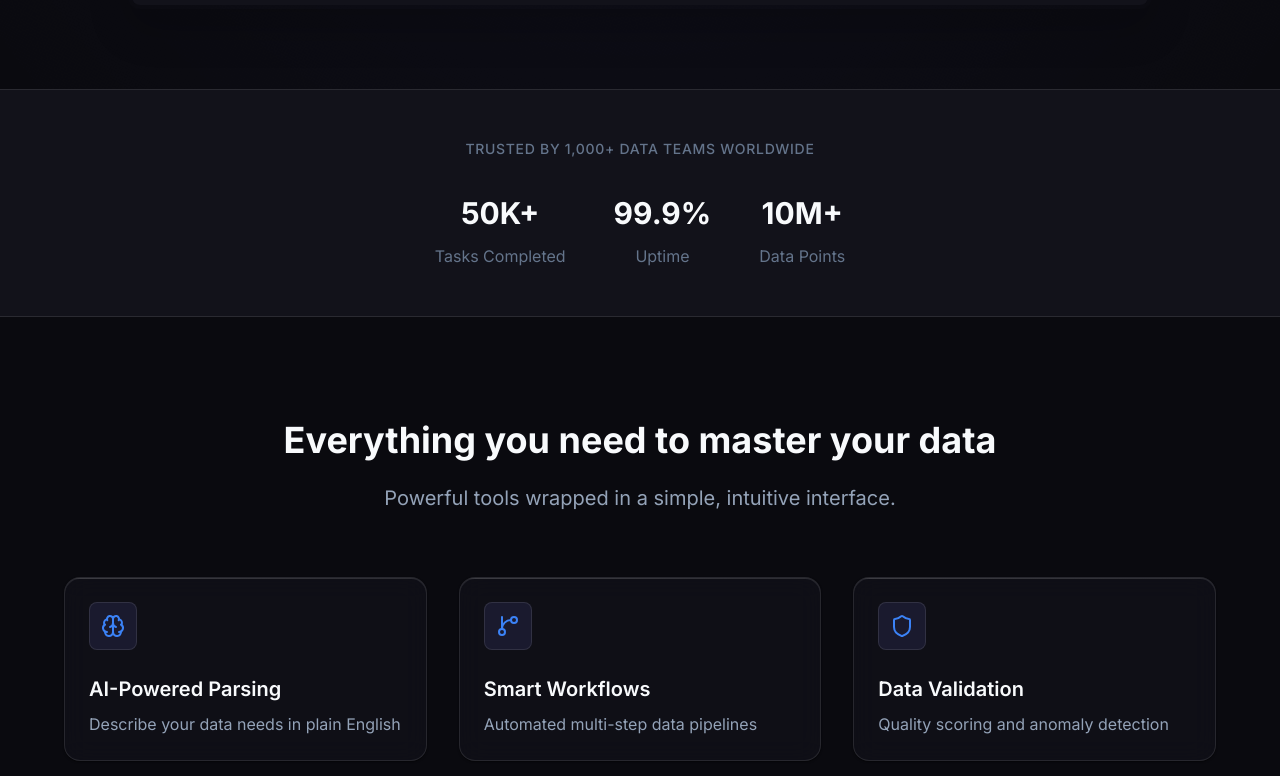
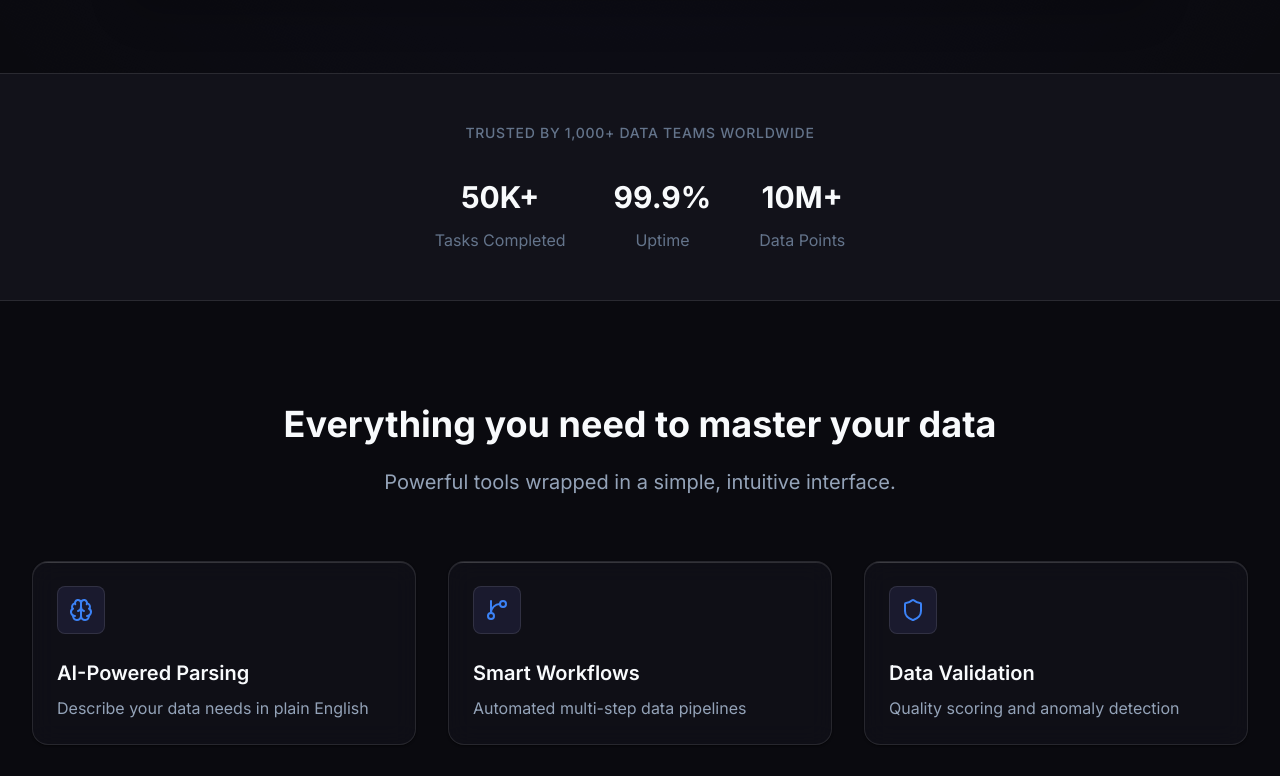
Before and after one commit to A-P-S-Bhaidav/InsightAI, a Next.js app: page / in a window 1280 px wide. Shown: the part 1000-1776 px from the top of the page. Built offline with nearby package versions, Linux system fonts and the light colour scheme.

Commit message:
style: enhance mobile responsiveness and full-screen desktop layout

```diff
--- a/src/app/globals.css
+++ b/src/app/globals.css
@@ -1175,22 +1175,18 @@ button {
   }
 
   .sidebar {
-    width: 100%;
-    height: auto;
-    flex-direction: row;
-    border-right: none;
-    border-bottom: 1px solid var(--border-color);
-    z-index: var(--z-sticky);
+    position: fixed;
+    top: 0;
+    left: 0;
+    height: 100vh !important;
+    width: 240px !important;
+    z-index: 100;
+    transform: translateX(-100%);
+    transition: transform 0.3s ease;
   }
 
-  .sidebar-header {
-    display: none;
-  }
-
-  .sidebar-nav {
-    flex-direction: row;
-    overflow-x: auto;
-    padding: var(--space-2);
+  .sidebar.mobile-open {
+    transform: translateX(0);
   }
 
   .page-header {
@@ -1214,4 +1210,26 @@ button {
     align-items: flex-end;
     padding: 0;
   }
+
+  /* Mobile Utilities */
+  .hidden-mobile {
+    display: none !important;
+  }
+
+  .flex-col-mobile {
+    flex-direction: column !important;
+  }
+
+  .mobile-overlay-active {
+    overflow: hidden;
+  }
+
+  .mobile-only-flex {
+    display: flex !important;
+  }
 }
+
+/* Base Desktop Hidden Utilities */
+.mobile-only-flex {
+  display: none !important;
+}
--- a/src/app/login/page.tsx
+++ b/src/app/login/page.tsx
@@ -76,10 +76,10 @@ function LoginForm() {
 
   return (
     <div style={{ minHeight: '100vh', display: 'flex', alignItems: 'center', justifyContent: 'center', background: 'var(--bg-default)' }}>
-      <div className="card animate-fade-in" style={{ display: 'flex', maxWidth: '1000px', width: '100%', margin: '2rem', padding: '0', overflow: 'hidden', minHeight: '600px' }}>
+      <div className="card animate-fade-in flex-col-mobile" style={{ display: 'flex', maxWidth: '1000px', width: '100%', margin: '1rem', padding: '0', overflow: 'hidden', minHeight: '600px' }}>
 
         {/* Left Side - Branding */}
-        <div style={{ flex: 1, background: 'linear-gradient(135deg, var(--color-primary) 0%, var(--color-accent) 100%)', padding: '3rem', display: 'flex', flexDirection: 'column', justifyContent: 'center', color: 'white' }}>
+        <div className="hidden-mobile" style={{ flex: 1, background: 'linear-gradient(135deg, var(--color-primary) 0%, var(--color-accent) 100%)', padding: '3rem', display: 'flex', flexDirection: 'column', justifyContent: 'center', color: 'white' }}>
           <div style={{ display: 'flex', alignItems: 'center', gap: '0.75rem', marginBottom: '2rem' }}>
             <Brain size={40} />
             <h1 style={{ fontSize: '2rem', margin: 0 }}>InsightAI</h1>
@@ -92,7 +92,7 @@ function LoginForm() {
         </div>
 
         {/* Right Side - Login Form */}
-        <div style={{ flex: 1, padding: '4rem', display: 'flex', flexDirection: 'column', justifyContent: 'center', background: 'var(--bg-surface)' }}>
+        <div style={{ flex: 1, padding: '2rem', display: 'flex', flexDirection: 'column', justifyContent: 'center', background: 'var(--bg-surface)' }}>
           <div style={{ marginBottom: '2rem' }}>
             <h2 style={{ fontSize: '1.75rem', marginBottom: '0.5rem' }}>Welcome back</h2>
             <p style={{ color: 'var(--color-text-secondary)' }}>Sign in to continue to your dashboard</p>
--- a/src/app/page.tsx
+++ b/src/app/page.tsx
@@ -38,7 +38,7 @@ export default function LandingPage() {
   return (
     <div style={{ minHeight: '100vh', backgroundColor: 'var(--bg-main)', color: 'var(--text-primary)' }}>
       {/* Navigation */}
-      <nav style={{ display: 'flex', alignItems: 'center', justifyContent: 'space-between', padding: '1.5rem 1.5rem', maxWidth: '1200px', margin: '0 auto' }}>
+      <nav style={{ display: 'flex', alignItems: 'center', justifyContent: 'space-between', padding: '1rem 2rem', width: '100%', margin: '0 auto' }}>
         <div style={{ display: 'flex', alignItems: 'center', gap: '0.5rem' }}>
           <Brain style={{ color: 'var(--color-primary)', width: '32px', height: '32px' }} />
           <span style={{ fontWeight: 'bold', fontSize: '1.25rem', letterSpacing: '-0.025em' }}>InsightAI</span>
@@ -105,7 +105,7 @@ export default function LandingPage() {
 
       {/* Section 2: Trusted By / Stats Bar */}
       <section className="reveal" style={{ padding: '3rem 0', borderTop: '1px solid var(--border-color)', borderBottom: '1px solid var(--border-color)', backgroundColor: 'var(--bg-surface)' }}>
-        <div style={{ maxWidth: '1200px', margin: '0 auto', padding: '0 1.5rem', textAlign: 'center' }}>
+        <div style={{ width: '100%', margin: '0 auto', padding: '0 2rem', textAlign: 'center' }}>
           <p style={{ color: 'var(--text-muted)', fontWeight: 500, fontSize: '0.875rem', letterSpacing: '0.05em', textTransform: 'uppercase', marginBottom: '2rem' }}>
             Trusted by 1,000+ data teams worldwide
           </p>
@@ -127,7 +127,7 @@ export default function LandingPage() {
       </section>
 
       {/* Section 3: Features Grid */}
-      <section id="features" style={{ padding: '6rem 1.5rem', maxWidth: '1200px', margin: '0 auto' }}>
+      <section id="features" style={{ padding: '6rem 2rem', width: '100%', margin: '0 auto' }}>
         <div className="reveal" style={{ textAlign: 'center', marginBottom: '4rem' }}>
           <h2 style={{ fontSize: '2.25rem', fontWeight: 'bold', marginBottom: '1rem' }}>Everything you need to master your data</h2>
           <p style={{ fontSize: '1.25rem', color: 'var(--text-secondary)', maxWidth: '600px', margin: '0 auto' }}>
@@ -157,7 +157,7 @@ export default function LandingPage() {
 
       {/* Section 4: How It Works */}
       <section style={{ padding: '6rem 0', backgroundColor: 'var(--bg-surface)', overflow: 'hidden' }}>
-        <div style={{ maxWidth: '1200px', margin: '0 auto', padding: '0 1.5rem' }}>
+        <div style={{ width: '100%', margin: '0 auto', padding: '0 2rem' }}>
           <div className="reveal" style={{ textAlign: 'center', marginBottom: '5rem' }}>
             <h2 style={{ fontSize: '2.25rem', fontWeight: 'bold', marginBottom: '1rem' }}>How It Works</h2>
             <p style={{ fontSize: '1.25rem', color: 'var(--text-secondary)' }}>Three simple steps to structured data.</p>
@@ -165,7 +165,7 @@ export default function LandingPage() {
 
           <div style={{ display: 'flex', flexDirection: 'column', gap: '6rem' }}>
             {/* Step 1 */}
-            <div className="reveal-left" style={{ display: 'flex', flexWrap: 'wrap', alignItems: 'center', gap: '3rem' }}>
+            <div className="reveal-left flex-col-mobile" style={{ display: 'flex', flexWrap: 'wrap', alignItems: 'center', gap: '3rem' }}>
               <div style={{ flex: '1 1 400px' }}>
                 <div style={{ width: '48px', height: '48px', borderRadius: '50%', backgroundColor: 'var(--color-primary)', color: 'white', display: 'flex', alignItems: 'center', justifyContent: 'center', fontSize: '1.25rem', fontWeight: 'bold', marginBottom: '1.5rem' }}>1</div>
                 <h3 style={{ fontSize: '1.875rem', fontWeight: 'bold', marginBottom: '1.5rem' }}>Describe Your Data</h3>
@@ -188,7 +188,7 @@ export default function LandingPage() {
             </div>
 
             {/* Step 2 */}
-            <div className="reveal-right" style={{ display: 'flex', flexWrap: 'wrap', alignItems: 'center', gap: '3rem', flexDirection: 'row-reverse' }}>
+            <div className="reveal-right flex-col-mobile" style={{ display: 'flex', flexWrap: 'wrap', alignItems: 'center', gap: '3rem', flexDirection: 'row-reverse' }}>
               <div style={{ flex: '1 1 400px' }}>
                 <div style={{ width: '48px', height: '48px', borderRadius: '50%', backgroundColor: 'var(--color-secondary)', color: 'white', display: 'flex', alignItems: 'center', justifyContent: 'center', fontSize: '1.25rem', fontWeight: 'bold', marginBottom: '1.5rem' }}>2</div>
                 <h3 style={{ fontSize: '1.875rem', fontWeight: 'bold', marginBottom: '1.5rem' }}>AI Creates a Pipeline</h3>
@@ -220,7 +220,7 @@ export default function LandingPage() {
             </div>
 
             {/* Step 3 */}
-            <div className="reveal-left" style={{ display: 'flex', flexWrap: 'wrap', alignItems: 'center', gap: '3rem' }}>
+            <div className="reveal-left flex-col-mobile" style={{ display: 'flex', flexWrap: 'wrap', alignItems: 'center', gap: '3rem' }}>
               <div style={{ flex: '1 1 400px' }}>
                 <div style={{ width: '48px', height: '48px', borderRadius: '50%', backgroundColor: 'var(--color-success)', color: 'white', display: 'flex', alignItems: 'center', justifyContent: 'center', fontSize: '1.25rem', fontWeight: 'bold', marginBottom: '1.5rem' }}>3</div>
                 <h3 style={{ fontSize: '1.875rem', fontWeight: 'bold', marginBottom: '1.5rem' }}>Get Structured Results</h3>
@@ -272,7 +272,7 @@ export default function LandingPage() {
       </section>
 
       {/* Section 5: Screenshots / Dashboard Preview */}
-      <section className="reveal" style={{ padding: '6rem 1.5rem', maxWidth: '1200px', margin: '0 auto', textAlign: 'center' }}>
+      <section className="reveal" style={{ padding: '6rem 2rem', width: '100%', margin: '0 auto', textAlign: 'center' }}>
         <h2 style={{ fontSize: '2.25rem', fontWeight: 'bold', marginBottom: '1rem' }}>A command center for all your data operations</h2>
         <p style={{ fontSize: '1.25rem', color: 'var(--text-secondary)', marginBottom: '3rem', maxWidth: '600px', margin: '0 auto 3rem' }}>
           Monitor tasks, analyze quality scores, and manage datasets from one powerful dashboard.
@@ -315,7 +315,7 @@ export default function LandingPage() {
 
       {/* Section 7: Footer */}
       <footer style={{ backgroundColor: 'var(--bg-surface)', borderTop: '1px solid var(--border-color)', padding: '3rem 1.5rem' }}>
-        <div className="grid-4" style={{ maxWidth: '1200px', margin: '0 auto', gap: '2rem', marginBottom: '2rem' }}>
+        <div className="grid-4" style={{ width: '100%', margin: '0 auto', gap: '2rem', marginBottom: '2rem' }}>
           <div style={{ gridColumn: 'span 2' }}>
             <div style={{ display: 'flex', alignItems: 'center', gap: '0.5rem', marginBottom: '1rem' }}>
               <Brain style={{ color: 'var(--color-primary)', width: '24px', height: '24px' }} />
@@ -342,7 +342,7 @@ export default function LandingPage() {
             </ul>
           </div>
         </div>
-        <div style={{ maxWidth: '1200px', margin: '0 auto', paddingTop: '2rem', borderTop: '1px solid var(--border-color)', display: 'flex', flexWrap: 'wrap', alignItems: 'center', justifyContent: 'space-between', gap: '1rem', fontSize: '0.875rem', color: 'var(--text-muted)' }}>
+        <div className="flex-col-mobile" style={{ width: '100%', margin: '0 auto', paddingTop: '2rem', borderTop: '1px solid var(--border-color)', display: 'flex', flexWrap: 'wrap', alignItems: 'center', justifyContent: 'space-between', gap: '1rem', fontSize: '0.875rem', color: 'var(--text-muted)' }}>
           <p>© {new Date().getFullYear()} InsightAI Inc. All rights reserved.</p>
           <div style={{ display: 'flex', gap: '1rem' }}>
             <a href="#" style={{ color: 'inherit', textDecoration: 'none' }}>Twitter</a>
--- a/src/app/signup/page.tsx
+++ b/src/app/signup/page.tsx
@@ -107,10 +107,10 @@ export default function SignupPage() {
 
   return (
     <div style={{ minHeight: '100vh', display: 'flex', alignItems: 'center', justifyContent: 'center', background: 'var(--color-bg-dark, #0a0a0f)' }}>
-      <div className="card animate-fade-in" style={{ display: 'flex', maxWidth: '1000px', width: '100%', margin: '2rem', padding: '0', overflow: 'hidden', minHeight: '600px' }}>
+      <div className="card animate-fade-in flex-col-mobile" style={{ display: 'flex', maxWidth: '1000px', width: '100%', margin: '1rem', padding: '0', overflow: 'hidden', minHeight: '600px' }}>
 
         {/* Left Side - Branding */}
-        <div style={{ flex: 1, background: 'linear-gradient(135deg, var(--color-primary) 0%, var(--color-accent) 100%)', padding: '3rem', display: 'flex', flexDirection: 'column', justifyContent: 'center', color: 'white' }}>
+        <div className="hidden-mobile" style={{ flex: 1, background: 'linear-gradient(135deg, var(--color-primary) 0%, var(--color-accent) 100%)', padding: '3rem', display: 'flex', flexDirection: 'column', justifyContent: 'center', color: 'white' }}>
           <div style={{ display: 'flex', alignItems: 'center', gap: '0.75rem', marginBottom: '2rem' }}>
             <Brain size={40} />
             <h1 style={{ fontSize: '2rem', margin: 0 }}>InsightAI</h1>
@@ -136,7 +136,7 @@ export default function SignupPage() {
         </div>
 
         {/* Right Side - Signup Form */}
-        <div style={{ flex: 1, padding: '4rem', display: 'flex', flexDirection: 'column', justifyContent: 'center', background: 'var(--color-bg-card, #12121a)', overflowY: 'auto' }}>
+        <div style={{ flex: 1, padding: '2rem', display: 'flex', flexDirection: 'column', justifyContent: 'center', background: 'var(--color-bg-card, #12121a)', overflowY: 'auto' }}>
           <div style={{ marginBottom: '2rem' }}>
             <h2 style={{ fontSize: '1.75rem', marginBottom: '0.5rem' }}>Create an account</h2>
             <p style={{ color: 'var(--color-text-secondary)' }}>Enter your details to get started</p>
```
Also changed, not shown: src/components/layout/AppLayoutWrapper.tsx (+10 -2 lines), src/components/layout/Header.tsx (+15 -3 lines), src/components/layout/Sidebar.tsx (+19 -15 lines).
